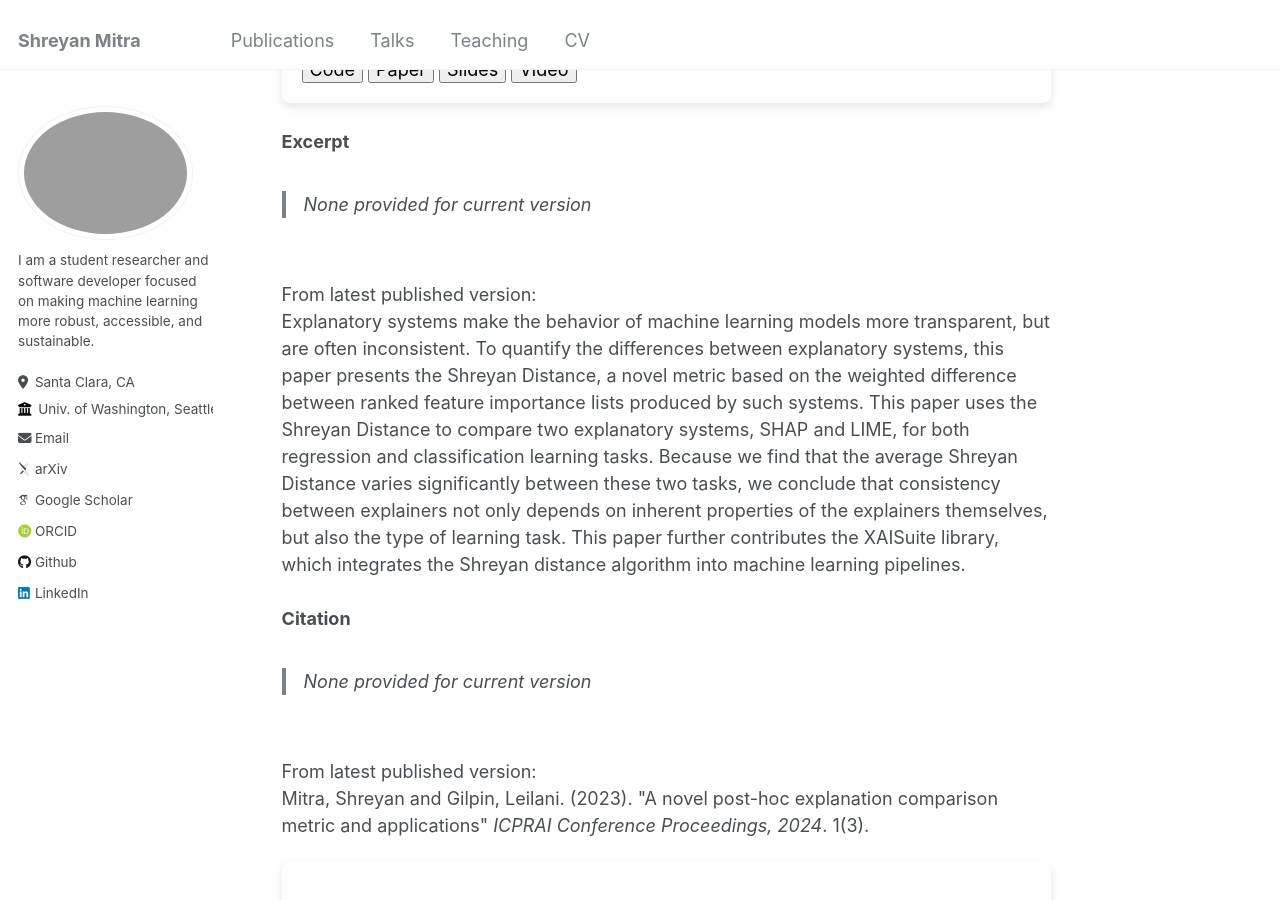
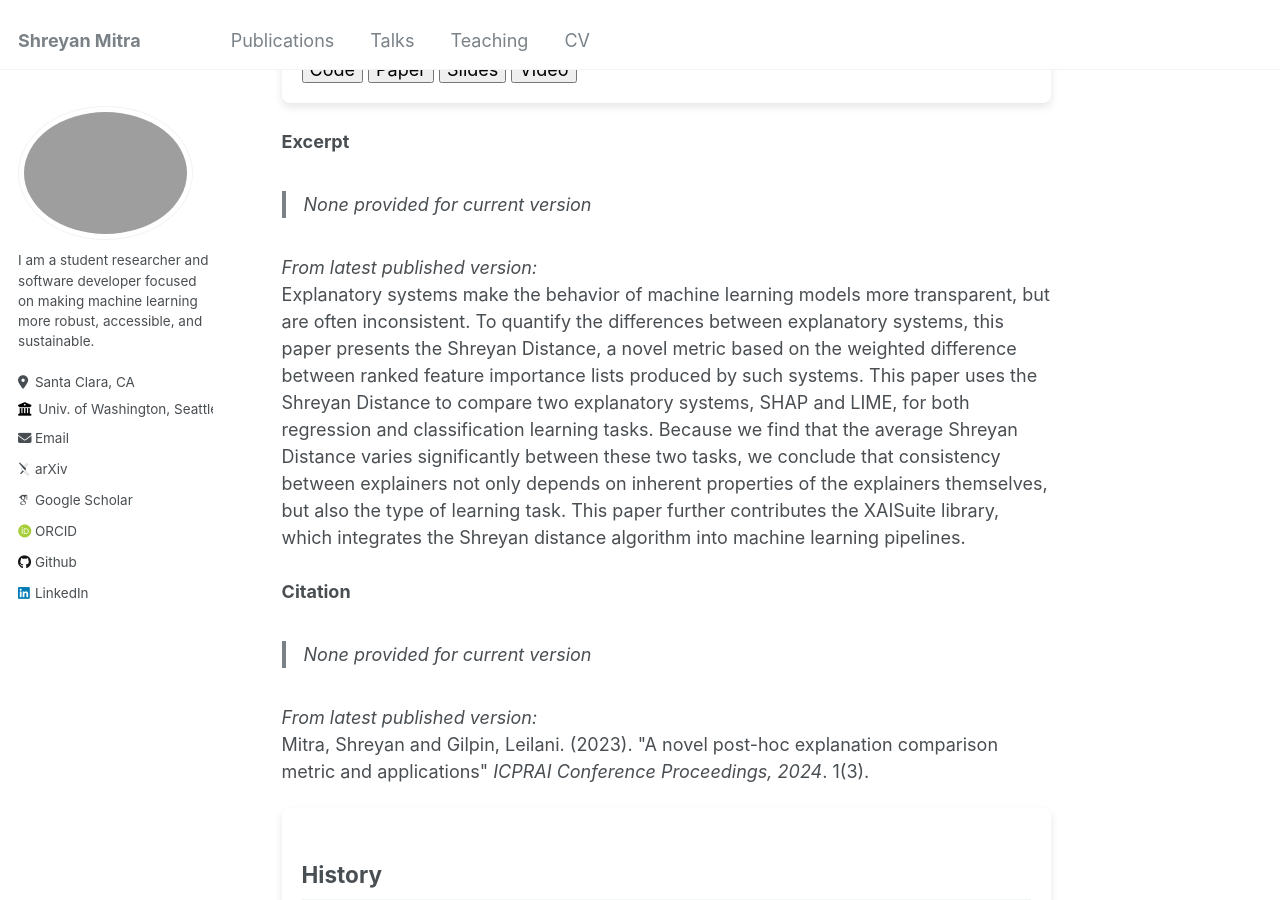
Before and after one commit to shreyanmitra/shreyanmitra.github.io, a Jekyll site: the page built from _publications/lets-agree-to-disagree.md, in a window 1280 px wide and 900 px high, scrolled down 671 px. Built offline with Jekyll 4.4.1, drawn with Linux system fonts in a browser that asks for light colours; some web fonts are replaced.

Commit message:
Update lets-agree-to-disagree.md

```diff
--- a/_publications/lets-agree-to-disagree.md
+++ b/_publications/lets-agree-to-disagree.md
@@ -27,13 +27,11 @@ citation: 'Mitra,S and Gilpin, L. (2023). &quot;A novel post-hoc explanation com
 <button>Code</button> <button>Paper</button> <button>Slides</button> <button>Video</button></div>
 **Excerpt**
 <blockquote>None provided for current version</blockquote>
-<br>
-From latest published version:
+<i>From latest published version:</i>
 <br>Explanatory systems make the behavior of machine learning models more transparent, but are often inconsistent. To quantify the differences between explanatory systems, this paper presents the Shreyan Distance, a novel metric based on the weighted difference between ranked feature importance lists produced by such systems. This paper uses the Shreyan Distance to compare two explanatory systems, SHAP and LIME, for both regression and classification learning tasks. Because we find that the average Shreyan Distance varies significantly between these two tasks, we conclude that consistency between explainers not only depends on inherent properties of the explainers themselves, but also the type of learning task. This paper further contributes the XAISuite library, which integrates the Shreyan distance algorithm into machine learning pipelines. <br><br>
 **Citation**
 <blockquote>None provided for current version</blockquote>
-<br>
-From latest published version:
+<i>From latest published version:</i>
 <br>Mitra, Shreyan and Gilpin, Leilani. (2023). &quot;A novel post-hoc explanation comparison metric and applications&quot; <i>ICPRAI Conference Proceedings, 2024</i>. 1(3). <br>
 <div style="background-color: white; box-shadow: 0 4px 8px rgba(0, 0, 0, 0.1); padding: 20px; padding-top: 8px; border-radius: 8px; min-width:600px;margin-bottom: 25px">
 <h2> History </h2>
```
